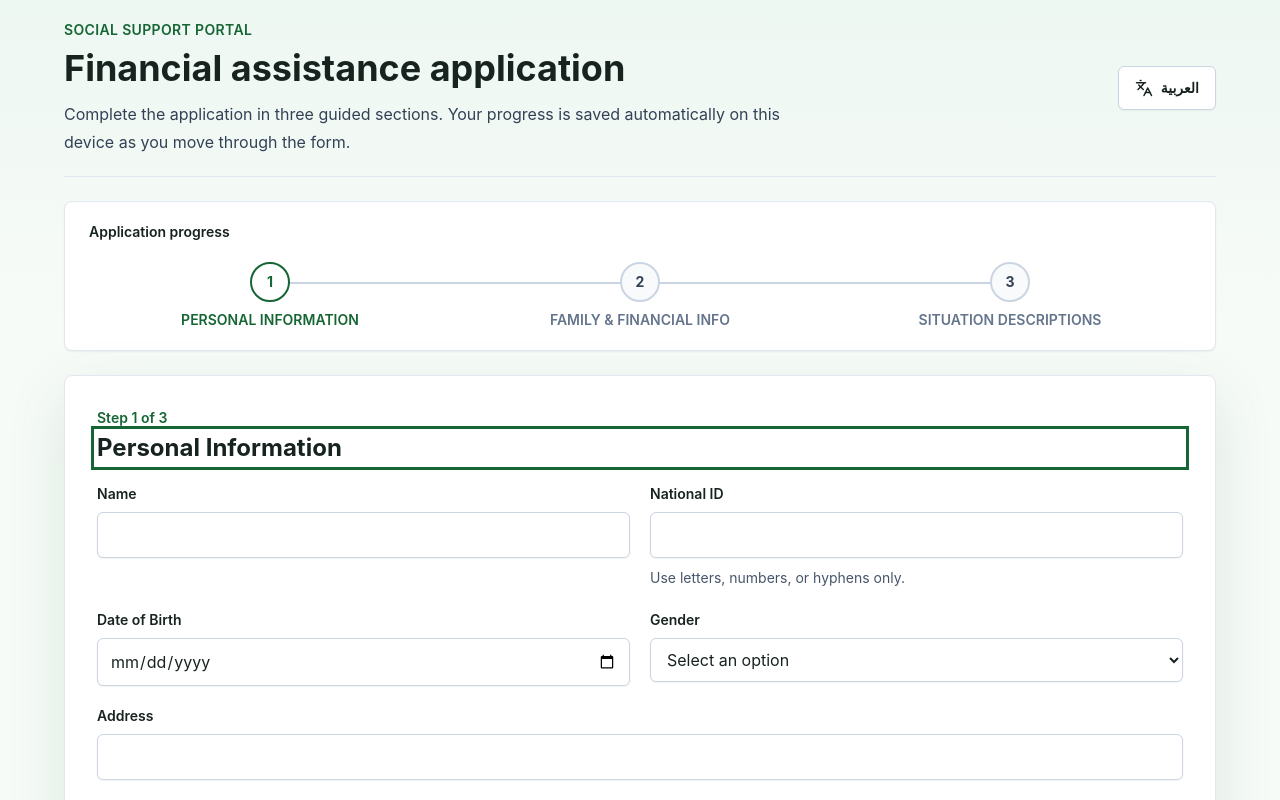
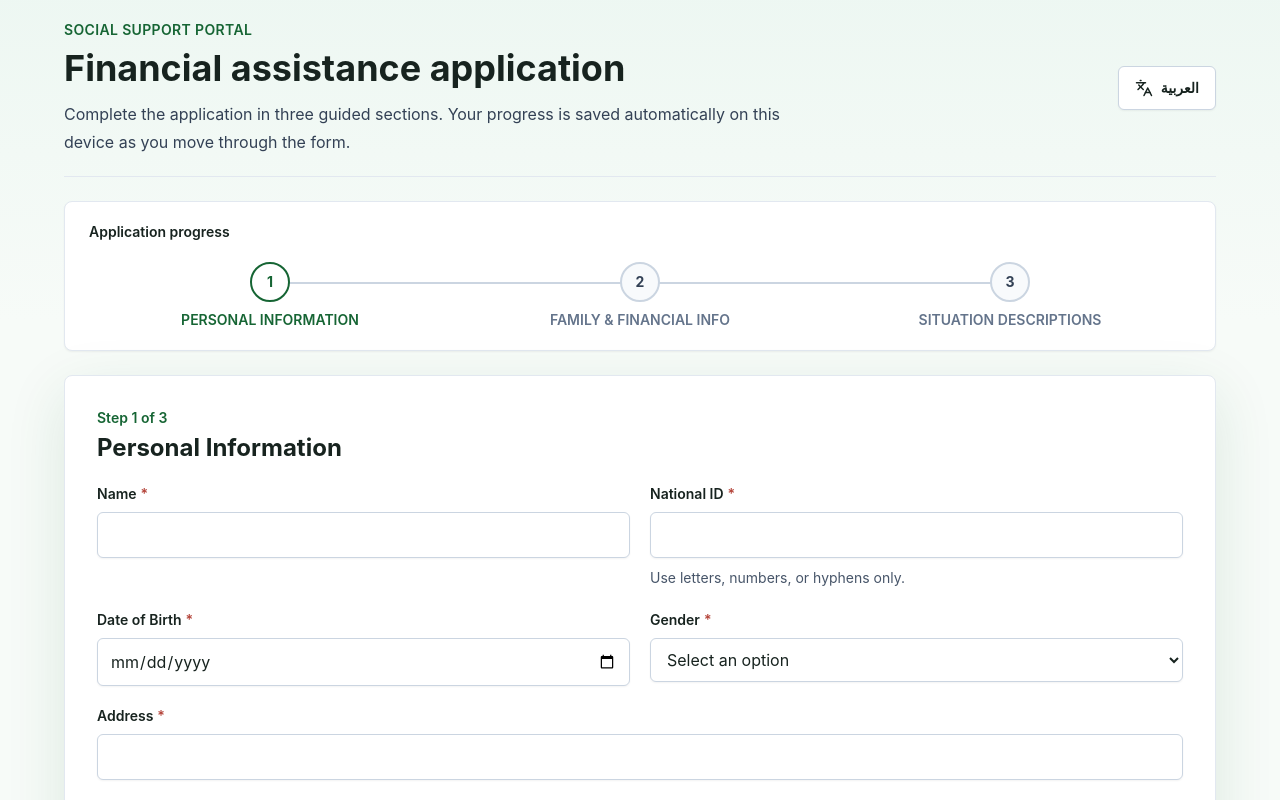
Before and after one commit to SyedAsadAbrar/social-support-app, a Next.js app: page /en/apply in a window 1280 px wide. Shown: the top 800 px of the page. Built offline with nearby package versions, Linux system fonts and the light colour scheme.

Commit message:
Refine personal information validation

```diff
--- a/messages/ar.json
+++ b/messages/ar.json
@@ -77,8 +77,7 @@
       "gender": {
         "female": "أنثى",
         "male": "ذكر",
-        "nonBinary": "غير ثنائي",
-        "preferNotToSay": "أفضل عدم الإفصاح"
+        "preferNotToSay": "عدم التحديد"
       },
       "maritalStatus": {
         "single": "أعزب",
--- a/messages/en.json
+++ b/messages/en.json
@@ -77,8 +77,7 @@
       "gender": {
         "female": "Female",
         "male": "Male",
-        "nonBinary": "Non-binary",
-        "preferNotToSay": "Prefer not to say"
+        "preferNotToSay": "Do not specify"
       },
       "maritalStatus": {
         "single": "Single",
--- a/src/features/application-wizard/components/FormControls.tsx
+++ b/src/features/application-wizard/components/FormControls.tsx
@@ -23,12 +23,14 @@ type BaseFieldProps = {
   label: string;
   helper?: string;
   errorText: (key: string) => string;
+  required?: boolean;
 };
 
 type TextFieldProps = BaseFieldProps & {
   type?: "text" | "email" | "tel" | "date" | "number";
   autoComplete?: string;
   inputMode?: "text" | "email" | "tel" | "numeric" | "decimal";
+  max?: string;
 };
 
 export function TextField({
@@ -38,6 +40,8 @@ export function TextField({
   type = "text",
   autoComplete,
   inputMode,
+  max,
+  required = true,
   errorText
 }: TextFieldProps) {
   const id = useId();
@@ -53,12 +57,19 @@ export function TextField({
     <div className="space-y-2">
       <label className="block text-sm font-semibold text-ink" htmlFor={id}>
         {label}
+        {required ? (
+          <span className="ml-1 text-alert" aria-label="required">
+            *
+          </span>
+        ) : null}
       </label>
       <input
         id={id}
         type={type}
         autoComplete={autoComplete}
         inputMode={inputMode}
+        max={max}
+        required={required}
         aria-invalid={Boolean(error)}
         aria-describedby={[helper ? helperId : "", error ? errorId : ""]
           .filter(Boolean)
@@ -101,6 +112,7 @@ export function SelectField({
   placeholder,
   options,
   optionLabel,
+  required = true,
   errorText
 }: SelectFieldProps) {
   const id = useId();
@@ -116,9 +128,15 @@ export function SelectField({
     <div className="space-y-2">
       <label className="block text-sm font-semibold text-ink" htmlFor={id}>
         {label}
+        {required ? (
+          <span className="ml-1 text-alert" aria-label="required">
+            *
+          </span>
+        ) : null}
       </label>
       <select
         id={id}
+        required={required}
         aria-invalid={Boolean(error)}
         aria-describedby={[helper ? helperId : "", error ? errorId : ""]
           .filter(Boolean)
@@ -156,6 +174,7 @@ export function TextAreaField({
   label,
   helper,
   rows = 5,
+  required = true,
   errorText
 }: TextAreaFieldProps) {
   const id = useId();
@@ -171,10 +190,16 @@ export function TextAreaField({
     <div className="space-y-2">
       <label className="block text-sm font-semibold text-ink" htmlFor={id}>
         {label}
+        {required ? (
+          <span className="ml-1 text-alert" aria-label="required">
+            *
+          </span>
+        ) : null}
       </label>
       <textarea
         id={id}
         rows={rows}
+        required={required}
         aria-invalid={Boolean(error)}
         aria-describedby={[helper ? helperId : "", error ? errorId : ""]
           .filter(Boolean)
--- a/src/features/application-wizard/components/StepPersonalInfo.tsx
+++ b/src/features/application-wizard/components/StepPersonalInfo.tsx
@@ -10,6 +10,9 @@ type StepProps = {
 
 export function StepPersonalInfo({errorText}: StepProps) {
   const t = useTranslations("form");
+  const yesterday = new Date();
+  yesterday.setDate(yesterday.getDate() - 1);
+  const maxDateOfBirth = yesterday.toISOString().slice(0, 10);
 
   return (
     <fieldset className="grid gap-5 md:grid-cols-2">
@@ -30,6 +33,7 @@ export function StepPersonalInfo({errorText}: StepProps) {
         name="dateOfBirth"
         label={t("fields.dateOfBirth")}
         type="date"
+        max={maxDateOfBirth}
         errorText={errorText}
       />
       <SelectField
--- a/src/features/application-wizard/components/WizardShell.tsx
+++ b/src/features/application-wizard/components/WizardShell.tsx
@@ -25,6 +25,7 @@ export function WizardShell({locale}: WizardShellProps) {
   const t = useTranslations("form");
   const [currentStep, setCurrentStep] = useState(0);
   const hasLoadedDraft = useRef(false);
+  const hasNavigatedSteps = useRef(false);
   const stepHeadingRef = useRef<HTMLHeadingElement>(null);
 
   const methods = useForm<ApplicationForm>({
@@ -47,7 +48,9 @@ export function WizardShell({locale}: WizardShellProps) {
   );
 
   useEffect(() => {
-    stepHeadingRef.current?.focus();
+    if (hasNavigatedSteps.current) {
+      stepHeadingRef.current?.focus();
+    }
   }, [currentStep]);
 
   useEffect(() => {
@@ -78,11 +81,13 @@ export function WizardShell({locale}: WizardShellProps) {
   async function goNext() {
     const valid = await trigger(activeFieldNames, {shouldFocus: true});
     if (valid) {
+      hasNavigatedSteps.current = true;
       setCurrentStep((step) => Math.min(step + 1, stepLabels.length - 1));
     }
   }
 
   function goBack() {
+    hasNavigatedSteps.current = true;
     setCurrentStep((step) => Math.max(step - 1, 0));
   }
 
--- a/src/features/application-wizard/field-config.ts
+++ b/src/features/application-wizard/field-config.ts
@@ -51,7 +51,6 @@ export const stepTranslationKeys = [
 export const genderOptions: Gender[] = [
   "female",
   "male",
-  "nonBinary",
   "preferNotToSay"
 ];
 
--- a/src/features/application-wizard/schema.ts
+++ b/src/features/application-wizard/schema.ts
@@ -28,14 +28,19 @@ const situationText = z
   .min(30, "descriptionTooShort")
   .max(1200, "descriptionTooLong");
 
+function yesterdayDateString() {
+  const date = new Date();
+  date.setDate(date.getDate() - 1);
+  return date.toISOString().slice(0, 10);
+}
+
 export const applicationSchema = z.object({
   name: requiredText(120),
   nationalId: requiredText(40).regex(/^[A-Za-z0-9-]{5,40}$/, "invalidNationalId"),
   dateOfBirth: requiredText(20).refine((value) => {
-    const date = new Date(value);
-    return Number.isFinite(date.getTime()) && date < new Date();
+    return value <= yesterdayDateString();
   }, "invalidDate"),
-  gender: z.enum(["male", "female", "nonBinary", "preferNotToSay"], {
+  gender: z.enum(["male", "female", "preferNotToSay"], {
     required_error: "required",
     invalid_type_error: "required"
   }),
--- a/src/features/application-wizard/types.ts
+++ b/src/features/application-wizard/types.ts
@@ -1,4 +1,4 @@
-export type Gender = "male" | "female" | "nonBinary" | "preferNotToSay";
+export type Gender = "male" | "female" | "preferNotToSay";
 
 export type MaritalStatus = "single" | "married" | "divorced" | "widowed";
 
```
